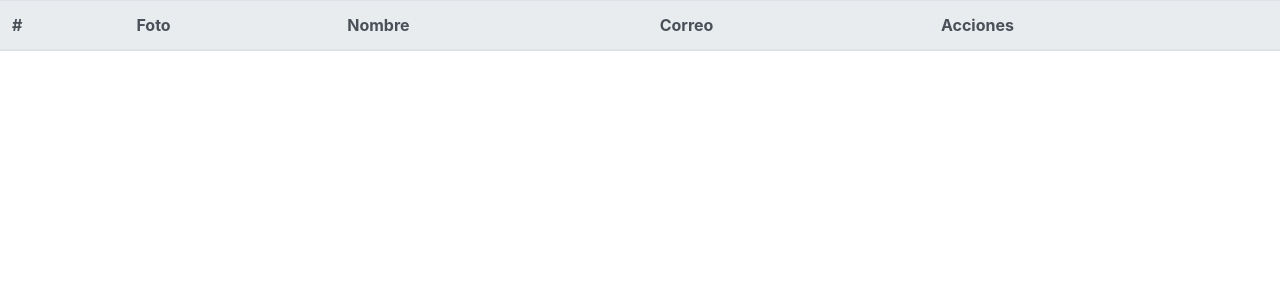
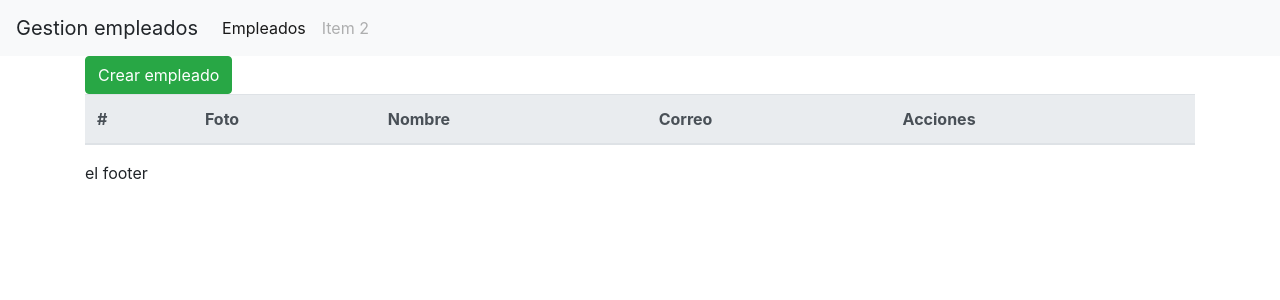
Before and after one commit to dfw-sys/sistema22515, a Flask app: page / in a window 1280 px wide. Shown: the top 300 px of the page. Run offline with Flask 2, Linux system fonts and the light colour scheme; data that the repository does not hold is empty; some libraries are stand-ins or nearby versions.

Commit message:
terminado

```diff
--- a/app.py
+++ b/app.py
@@ -2,6 +2,8 @@ from flask import Flask
 from flask import render_template, request , redirect
 from flaskext.mysql import MySQL
 from datetime import datetime
+import os
+from flask import send_from_directory
 
 
 app = Flask(__name__)
@@ -13,6 +15,12 @@ app.config['MYSQL_DATABASE_PASSWORD'] = ''
 app.config['MYSQL_DATABASE_DB'] = 'sistema22515'
 mysql.init_app(app)
 
+CARPETA = os.path.join('uploads')
+app.config['CARPETA']=CARPETA
+
+@app.route('/uploads/<nombreFoto>')
+def uploads(nombreFoto):
+    return send_from_directory(app.config['CARPETA'],nombreFoto)
 
 @app.route('/')
 def index():
@@ -30,6 +38,10 @@ def index():
 def destroy(id):
     conn=mysql.connect()
     cursor=conn.cursor()
+    cursor.execute("SELECT foto from empleados WHERE id=%s", id)
+    fila=cursor.fetchone()
+    os.remove(os.path.join(CARPETA, fila[0]))
+
     cursor.execute("DELETE FROM empleados WHERE id=%s", (id))
     conn.commit()
     return redirect('/')
@@ -43,21 +55,34 @@ def edit(id):
     conn.commit()
     return render_template('empleados/edit.html', empleados=empleados)
 
-@app.route('/update' , methods=['POST'])
+@app.route('/update', methods=['POST'])
 def update():
     _nombre  = request.form['txtNombre']
     _correo  = request.form['txtCorreo']
     _foto    = request.files['txtFoto']
     id       = request.form['txtID']
-
-    sql="UPDATE empleados SET nombre=%s , correo=%s WHERE id=%s; "
-    datos=(_nombre,_correo,id)
+    sql = "UPDATE empleados SET nombre=%s , correo=%s WHERE id=%s;"
+    datos=(_nombre, _correo, id)
     conn=mysql.connect()
     cursor=conn.cursor()
+    now = datetime.now()
+    tiempo = now.strftime("%Y%H%M%S")
+
+    if _foto.filename != '':
+        nuevoNombreFoto=tiempo + _foto.filename
+        _foto.save("uploads/"+nuevoNombreFoto)
+
+        cursor.execute("SELECT foto from empleados WHERE id=%s", id)
+        fila=cursor.fetchone()
+        print(fila)
+        os.remove(os.path.join(CARPETA, fila[0]))
+
+        cursor.execute("UPDATE empleados SET foto=%s WHERE id=%s", (nuevoNombreFoto,id))
+        conn.commit()
+
     cursor.execute(sql, datos)
     conn.commit()
     return redirect('/')
-
 
 @app.route('/create')
 def create():
@@ -82,7 +107,7 @@ def storage():
     cursor=conn.cursor()
     cursor.execute(sql, datos)
     conn.commit()
-    return render_template('empleados/index.html')
+    return redirect('/')
 
 
 
--- a/templates/empleados/index.html
+++ b/templates/empleados/index.html
@@ -1,3 +1,7 @@
+{% include 'header.html' %}
+
+<a class="btn btn-success" href=" {{url_for('create')}} "> Crear empleado</a>
+
 <!DOCTYPE html>
 <html lang="en">
 <head>
@@ -21,12 +25,14 @@
             {% for empleado in empleados %}
             <tr>
                 <td>{{ empleado[0] }}</td>
-                <td>{{ empleado[3] }}</td>
+                <td>
+                    <img class="img-thumbnail" width="100px" src="uploads/{{empleado[3]}}" alt="">
+                </td>
                 <td>{{ empleado[1] }}</td>
                 <td>{{ empleado[2] }}</td>
-                <td> <a href="/edit/{{ empleado[0] }}">Editar</a>
+                <td> <a class="btn btn-warning" href="/edit/{{ empleado[0] }}">Editar</a>
                      |
-                     <a href="/destroy/{{ empleado[0] }}">Eliminar</a>
+                     <a onclick="return confirm('Posta lo queres borrar?')" class="btn btn-danger" href="/destroy/{{ empleado[0] }}">Eliminar</a>
                     </td>
             {% endfor %}
             </tr>
@@ -35,3 +41,6 @@
 
 </body>
 </html>
+
+
+{% include 'footer.html' %}
--- /dev/null
+++ b/templates/footer.html
@@ -0,0 +1,4 @@
+el footer
+</div>
+</body>
+</html>
--- /dev/null
+++ b/templates/header.html
@@ -0,0 +1,26 @@
+<!DOCTYPE html>
+<html lang="en">
+<head>
+    <meta charset="UTF-8">
+    <meta name="viewport" content="width=device-width, initial-scale=1.0">
+    <link rel="stylesheet" href="https://maxcdn.bootstrapcdn.com/bootstrap/4.0.0/css/bootstrap.min.css">
+    <title>Index</title>
+</head>
+<body>
+    <nav class="navbar navbar-expand-lg navbar-light bg-light ">
+        <a class="navbar-brand">Gestion empleados</a>
+        <button class="navbar-toggler" data-target="#my-nav" data-toggle="collapse" aria-controls="my-nav" aria-expanded="false" aria-label="Toggle navigation">
+            <span class="navbar-toggler-icon"></span>
+        </button>
+        <div id="my-nav" class="collapse navbar-collapse">
+            <ul class="navbar-nav mr-auto">
+                <li class="nav-item active">
+                    <a class="nav-link" href=" {{url_for('index')}}  ">Empleados<span class="sr-only">(current)</span></a>
+                </li>
+                <li class="nav-item">
+                    <a class="nav-link disabled" href="#" tabindex="-1" aria-disabled="true">Item 2</a>
+                </li>
+            </ul>
+        </div>
+    </nav>
+    <div  class="container">
```
Also changed, not shown: templates/empleados/create.html (+28 -10 lines), templates/empleados/edit.html (+7 -1 lines), uploads/2022201728Linus.webp (renamed from uploads/2022193656Linus.webp), uploads/2022201829erlich.jpg (added), uploads/2022204821tuki.jpg (deleted), uploads/2022204941tuki.jpg (deleted).
